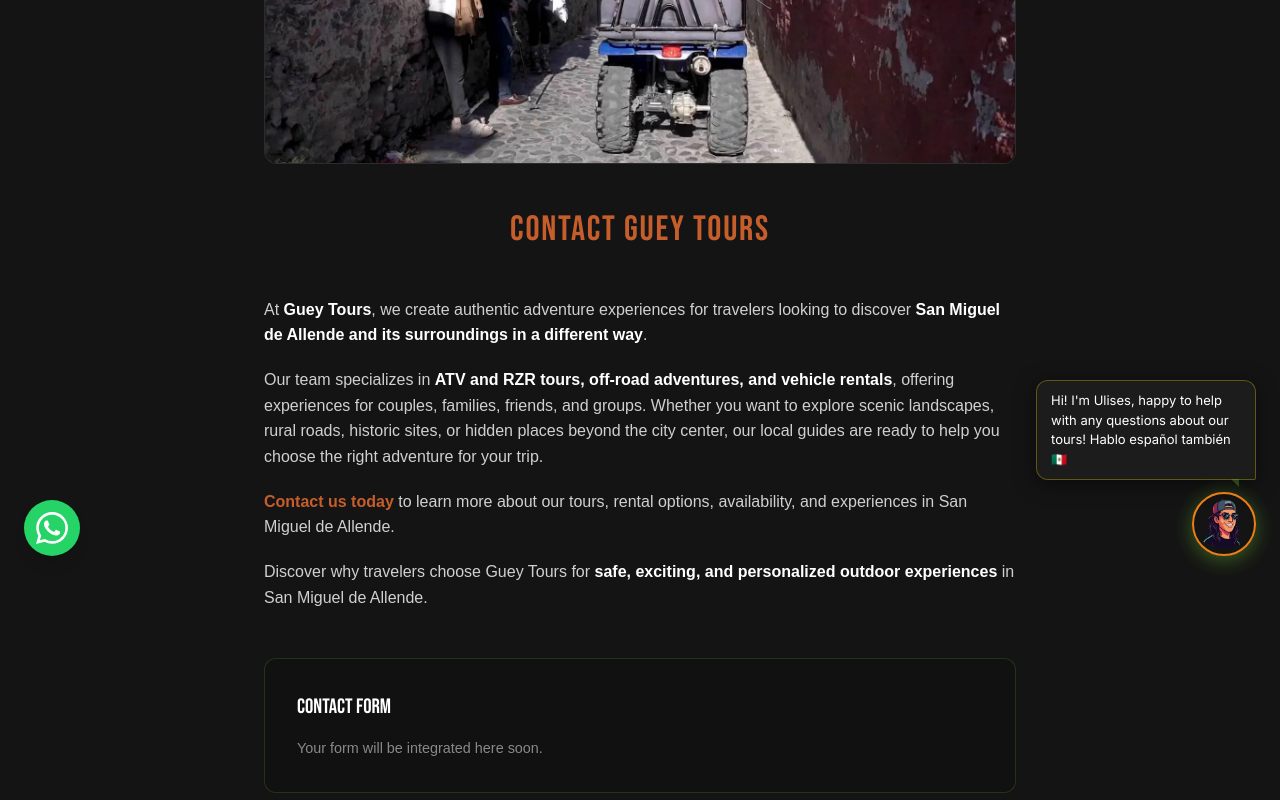
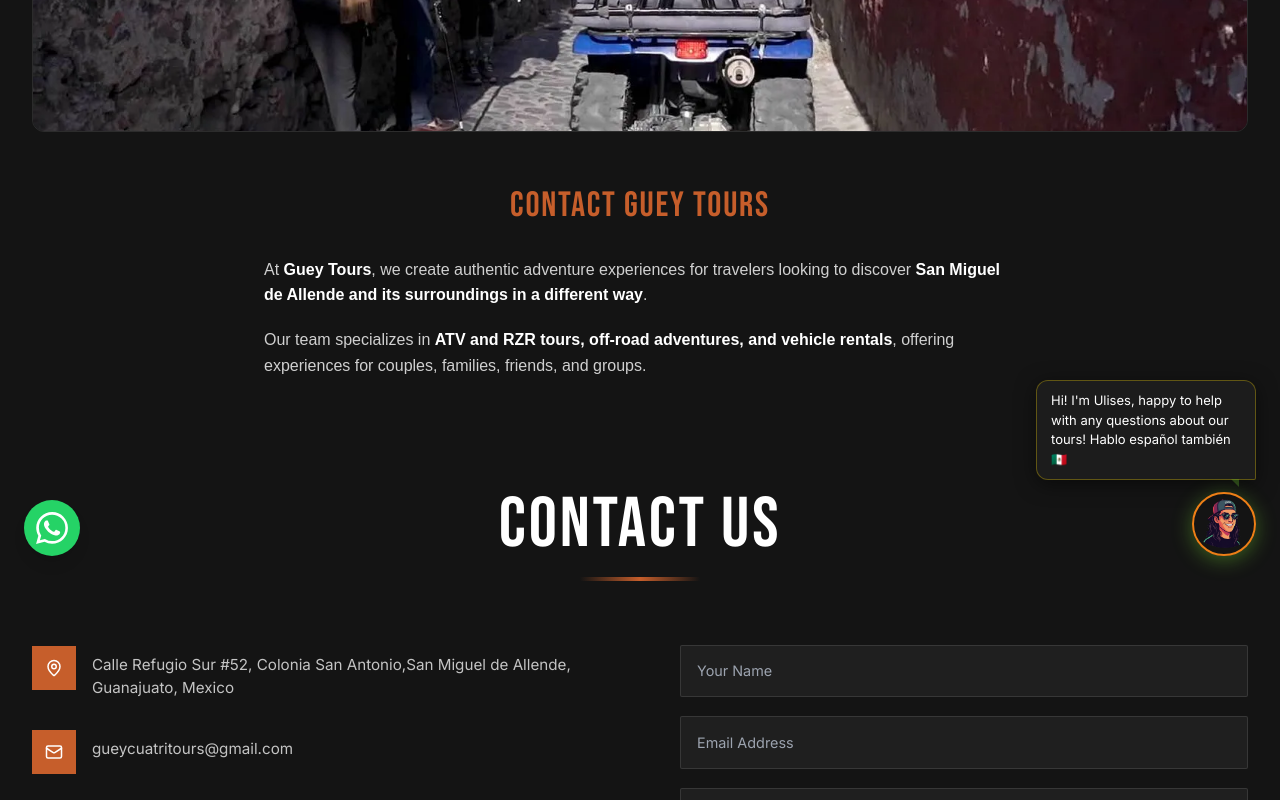
Before and after one commit to DraftStudiomx/Guey-tours-SEO, a Next.js app: page /contact in a window 1280 px wide. Shown: the part 220-1020 px from the top of the page. Built offline with nearby package versions, Linux system fonts and the light colour scheme; a web font is replaced by a local one.

Commit message:
Update page.tsx contacto pagina

```diff
--- a/app/contact/page.tsx
+++ b/app/contact/page.tsx
@@ -2,26 +2,29 @@
 
 import { useLang } from '@/lib/i18n'
 import Image from 'next/image'
+import ContactComponent from '@/components/Contact'
 
 export default function ContactPage() {
   const { lang } = useLang()
 
   return (
     <main style={{
-      maxWidth: '800px',
-      margin: '0 auto',
-      padding: '4rem 1.5rem',
-      color: '#fff',
-      fontFamily: 'sans-serif'
+      background: 'var(--dark, #0b0b0b)',
+      minHeight: '100vh',
+      paddingBottom: '4rem'
     }}>
       {/* Banner de la página */}
+      <div style={{
+        maxWidth: '1300px',
+        margin: '0 auto',
+        padding: '2rem 2rem 0 2rem'
+      }}>
         <div style={{
           width: '100%',
           height: '320px',
           position: 'relative',
           borderRadius: '12px',
           overflow: 'hidden',
-        marginBottom: '2.5rem',
           border: '1px solid rgba(255,255,255,0.1)'
         }}>
           <Image
@@ -32,63 +35,40 @@ export default function ContactPage() {
             priority
           />
         </div>
+      </div>
 
-      {/* Título Principal */}
-      <div style={{ textAlign: 'center', marginBottom: '2.5rem' }}>
+      {/* Introducción y textos descriptivos */}
+      <div style={{
+        maxWidth: '800px',
+        margin: '0 auto',
+        padding: '3rem 1.5rem 1rem 1.5rem',
+        color: '#fff',
+        fontFamily: 'sans-serif',
+        textAlign: 'center'
+      }}>
         <h1 style={{
           fontFamily: 'var(--font-heading)',
           fontSize: '2.2rem',
           letterSpacing: '0.05em',
           textTransform: 'uppercase',
           color: 'var(--orange)',
-          margin: 0,
+          marginBottom: '1.5rem',
         }}>
           Contact Guey Tours
         </h1>
-      </div>
 
-      {/* Descripciones de texto */}
-      <div style={{ display: 'flex', flexDirection: 'column', gap: '1.2rem', lineHeight: 1.6, fontSize: '1rem', color: 'rgba(255,255,255,0.8)' }}>
+        <div style={{ display: 'flex', flexDirection: 'column', gap: '1.2rem', lineHeight: 1.6, fontSize: '1rem', color: 'rgba(255,255,255,0.8)', textAlign: 'left' }}>
           <p style={{ margin: 0 }}>
             At <strong style={{ color: '#fff' }}>Guey Tours</strong>, we create authentic adventure experiences for travelers looking to discover <strong style={{ color: '#fff' }}>San Miguel de Allende and its surroundings in a different way</strong>.
           </p>
-
           <p style={{ margin: 0 }}>
-          Our team specializes in <strong style={{ color: '#fff' }}>ATV and RZR tours, off-road adventures, and vehicle rentals</strong>, offering experiences for couples, families, friends, and groups. Whether you want to explore scenic landscapes, rural roads, historic sites, or hidden places beyond the city center, our local guides are ready to help you choose the right adventure for your trip.
-        </p>
-
-        <p style={{ margin: 0 }}>
-          <strong style={{ color: 'var(--orange)' }}>Contact us today</strong> to learn more about our tours, rental options, availability, and experiences in San Miguel de Allende.
-        </p>
-
-        <p style={{ margin: 0 }}>
-          Discover why travelers choose Guey Tours for <strong style={{ color: '#fff' }}>safe, exciting, and personalized outdoor experiences</strong> in San Miguel de Allende.
+            Our team specializes in <strong style={{ color: '#fff' }}>ATV and RZR tours, off-road adventures, and vehicle rentals</strong>, offering experiences for couples, families, friends, and groups.
           </p>
         </div>
+      </div>
 
-      {/* Sección del Formulario */}
-      <div style={{
-        marginTop: '3rem',
-        padding: '2rem',
-        background: '#111',
-        border: '1px solid rgba(107, 191, 46, 0.2)',
-        borderRadius: '12px'
-      }}>
-        <h2 style={{
-          fontFamily: 'var(--font-heading)',
-          fontSize: '1.3rem',
-          color: '#fff',
-          marginTop: 0,
-          marginBottom: '1rem',
-          textTransform: 'uppercase'
-        }}>
-          {lang === 'es' ? 'Formulario de contacto' : 'Contact Form'}
-        </h2>
-
-        <p style={{ fontSize: '0.9rem', color: 'rgba(255,255,255,0.5)', margin: 0 }}>
-          {lang === 'es' ? 'Aquí irá integrado tu formulario próximamente.' : 'Your form will be integrated here soon.'}
-        </p>
-      </div>
+      {/* Componente original de contacto (con info y tu formulario completo) */}
+      <ContactComponent />
     </main>
   )
 }
```
Lines whose indentation alone changed are shown as unchanged.
